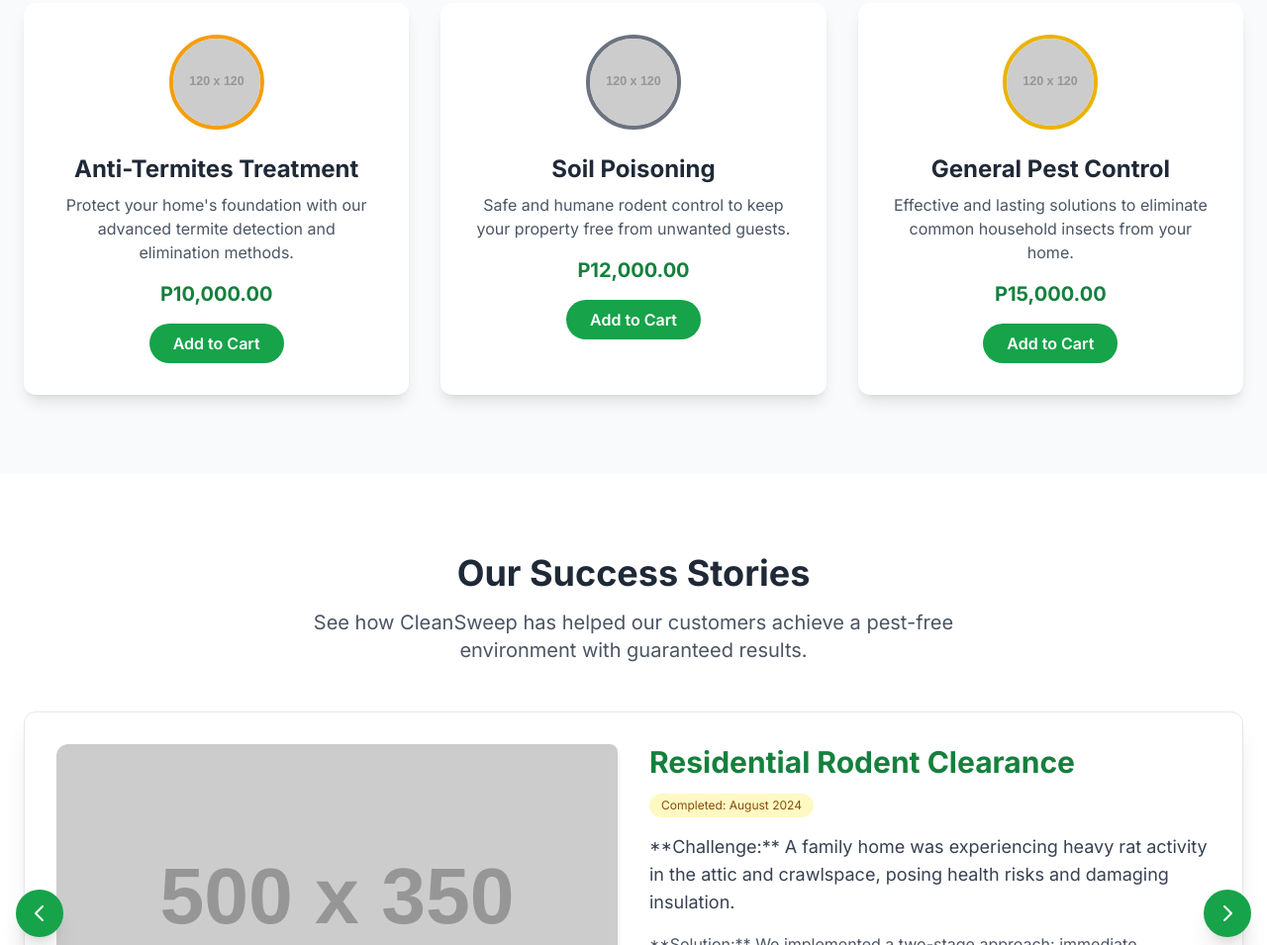
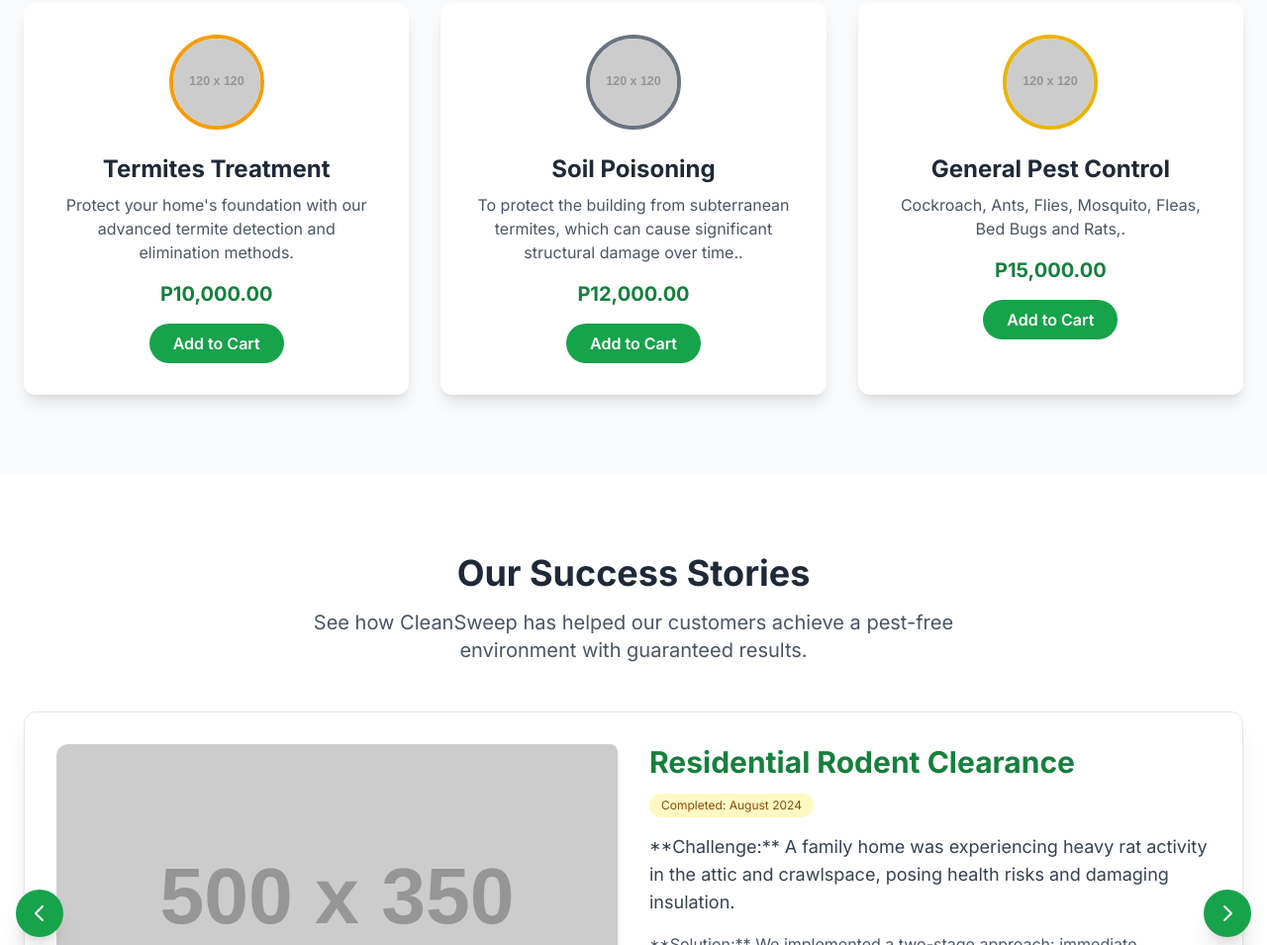
Before and after one commit to sonatome/cleanwiper, a plain HTML site: page index.html in a window 1280 px wide. Shown: the part 801-1756 px from the top of the page at 99% size. Drawn offline with nearby package versions, Linux system fonts and the light colour scheme; placeholder pictures from the web are drawn by us.

Commit message:
Update index.html

```diff
--- a/index.html
+++ b/index.html
@@ -71,7 +71,7 @@
                 <!-- Service Card 1: Termites -->
                 <div class="bg-white rounded-xl shadow-lg hover:shadow-2xl transition-shadow duration-300 p-8 flex flex-col items-center text-center service-card">
                     <img src="https://placehold.co/120x120/4e342e/ffffff?text=Termite" alt="Termite icon" class="w-24 h-24 mb-6 rounded-full border-4 border-amber-500">
-                    <h3 class="text-2xl font-bold text-gray-800 mb-2">Anti-Termites Treatment</h3>
+                    <h3 class="text-2xl font-bold text-gray-800 mb-2">Termites Treatment</h3>
                     <p class="text-gray-600 mb-4">Protect your home's foundation with our advanced termite detection and elimination methods.</p>
                     <span class="text-xl font-bold text-green-700 mb-4">P10,000.00</span>
                     <button class="add-to-cart px-6 py-2 bg-green-600 text-white rounded-full font-semibold hover:bg-green-700 transition-colors" data-name="Termite Treatment" data-price="150.00">Add to Cart</button>
@@ -81,7 +81,7 @@
                 <div class="bg-white rounded-xl shadow-lg hover:shadow-2xl transition-shadow duration-300 p-8 flex flex-col items-center text-center service-card">
                     <img src="https://placehold.co/120x120/757575/ffffff?text=Termites" alt="Ant icon" class="w-24 h-24 mb-6 rounded-full border-4 border-gray-500">
                     <h3 class="text-2xl font-bold text-gray-800 mb-2">Soil Poisoning</h3>
-                    <p class="text-gray-600 mb-4">Safe and humane rodent control to keep your property free from unwanted guests.</p>
+                    <p class="text-gray-600 mb-4">To protect the building from subterranean termites, which can cause significant structural damage over time..</p>
                     <span class="text-xl font-bold text-green-700 mb-4">P12,000.00</span>
                     <button class="add-to-cart px-6 py-2 bg-green-600 text-white rounded-full font-semibold hover:bg-green-700 transition-colors" data-name="Rodent Extermination" data-price="120.00">Add to Cart</button>
                 </div>
@@ -90,7 +90,7 @@
                 <div class="bg-white rounded-xl shadow-lg hover:shadow-2xl transition-shadow duration-300 p-8 flex flex-col items-center text-center service-card">
                     <img src="https://placehold.co/120x120/ffcc00/ffffff?text=Insects" alt="Rodent icon" class="w-24 h-24 mb-6 rounded-full border-4 border-yellow-500">
                     <h3 class="text-2xl font-bold text-gray-800 mb-2">General Pest Control</h3>
-                    <p class="text-gray-600 mb-4">Effective and lasting solutions to eliminate common household insects from your home.</p>
+                    <p class="text-gray-600 mb-4">Cockroach, Ants, Flies, Mosquito, Fleas, Bed Bugs and Rats,.</p>
                     <span class="text-xl font-bold text-green-700 mb-4">P15,000.00</span>
                     <button class="add-to-cart px-6 py-2 bg-green-600 text-white rounded-full font-semibold hover:bg-green-700 transition-colors" data-name="Ant & Roach Control" data-price="90.00">Add to Cart</button>
                 </div>
```
